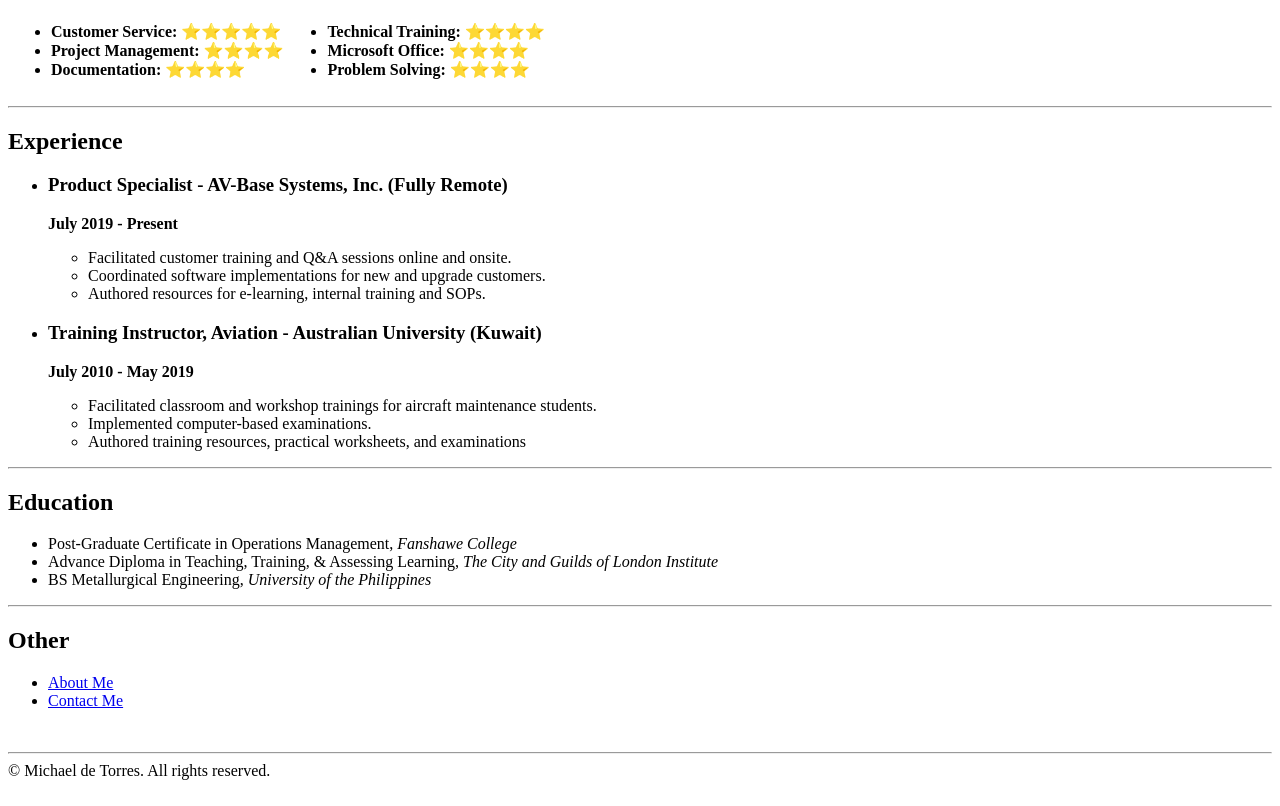
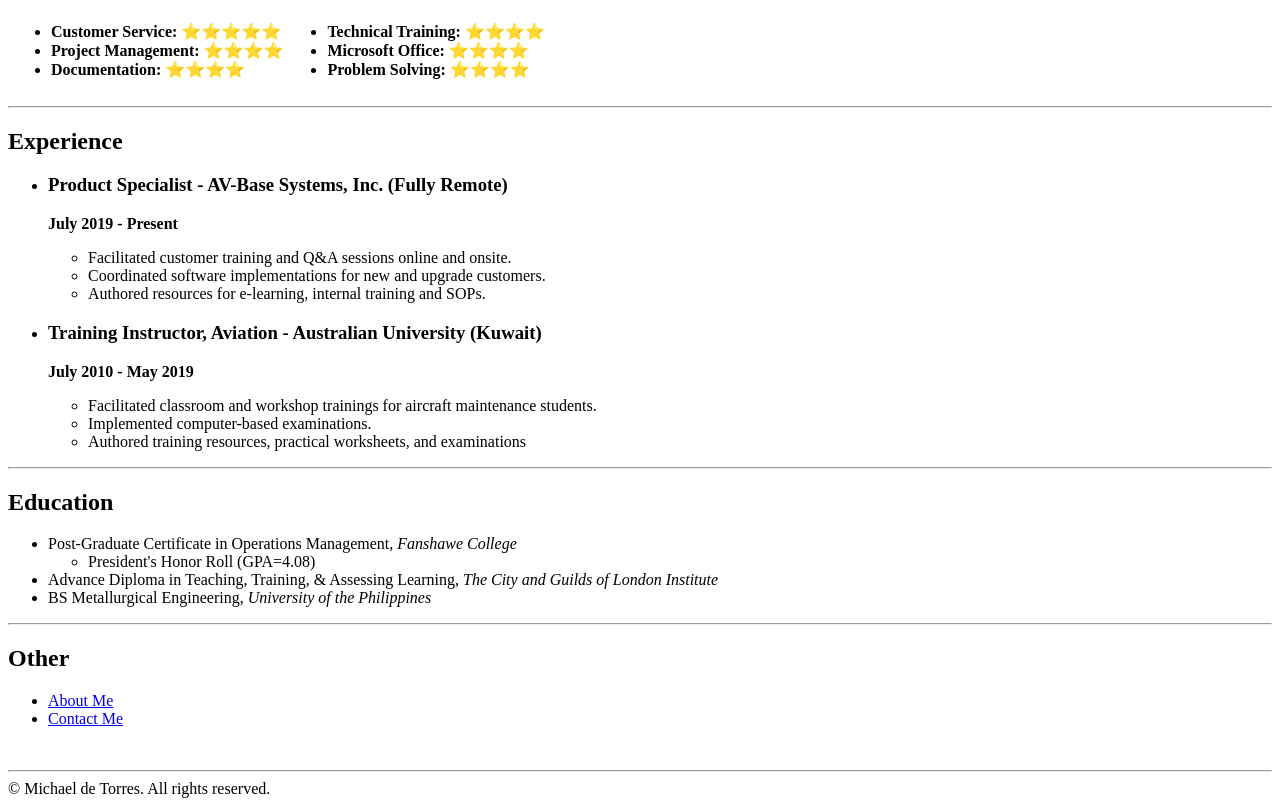
Before and after one commit to micdt1004/cv-page, a plain HTML site: page index.html in a window 1280 px wide. Shown: the part 430-1236 px from the top of the page. Drawn offline with Linux system fonts and the light colour scheme.

Commit message:
Update index.html

```diff
--- a/index.html
+++ b/index.html
@@ -67,6 +67,9 @@
         <h2>Education</h2>
         <ul>
             <li>Post-Graduate Certificate in Operations Management, <em>Fanshawe College</em></li>
+            <ul>
+                <li>President's Honor Roll (GPA=4.08)</li>
+            </ul>
             <li>Advance Diploma in Teaching, Training, & Assessing Learning, <em>The City and Guilds of London Institute</em></li>
             <li>BS Metallurgical Engineering, <em>University of the Philippines</em></li>
         </ul>
```
